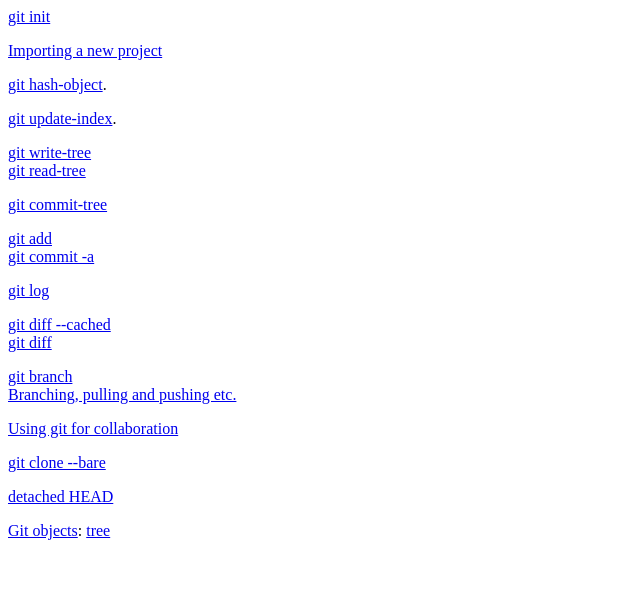
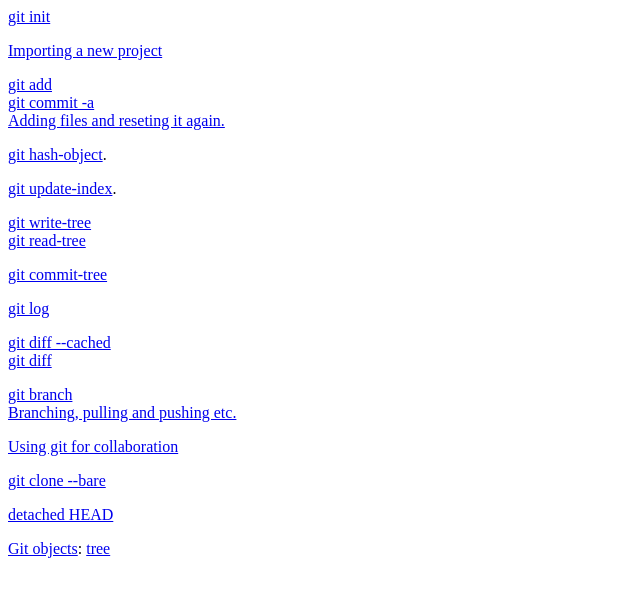
Before and after one commit to ReneNyffenegger/git-internals, a plain HTML site: page index.html in a window 1280 px wide. Shown: the whole page, without its empty margins (0-640 px from the left). Drawn offline with Linux system fonts and the light colour scheme.

Commit message:
todo.add-and-reset.pl -> add-and-reset.pl

```diff
--- a/index.html
+++ b/index.html
@@ -13,6 +13,13 @@
   <a href='importing-a-new-project/index.html'>Importing a new project</a>
 
   <p>
+  <a href='add/index.html'>git add</a>
+  <br>
+  <a href='commit-a/index.html'>git commit -a</a>
+  <br>
+  <a href='add-and-reset/index.html'>Adding files and reseting it again.</a>
+
+  <p>
   <a href='hash-object/index.html'>git hash-object</a>.
 
   <p>
@@ -26,10 +33,6 @@
   <a href='commit-tree/index.html'>git commit-tree</a>
 
 
-  <p>
-  <a href='add/index.html'>git add</a>
-  <br>
-  <a href='commit-a/index.html'>git commit -a</a>
 
   <p>
 
```
Also changed, not shown: 2 other files.
